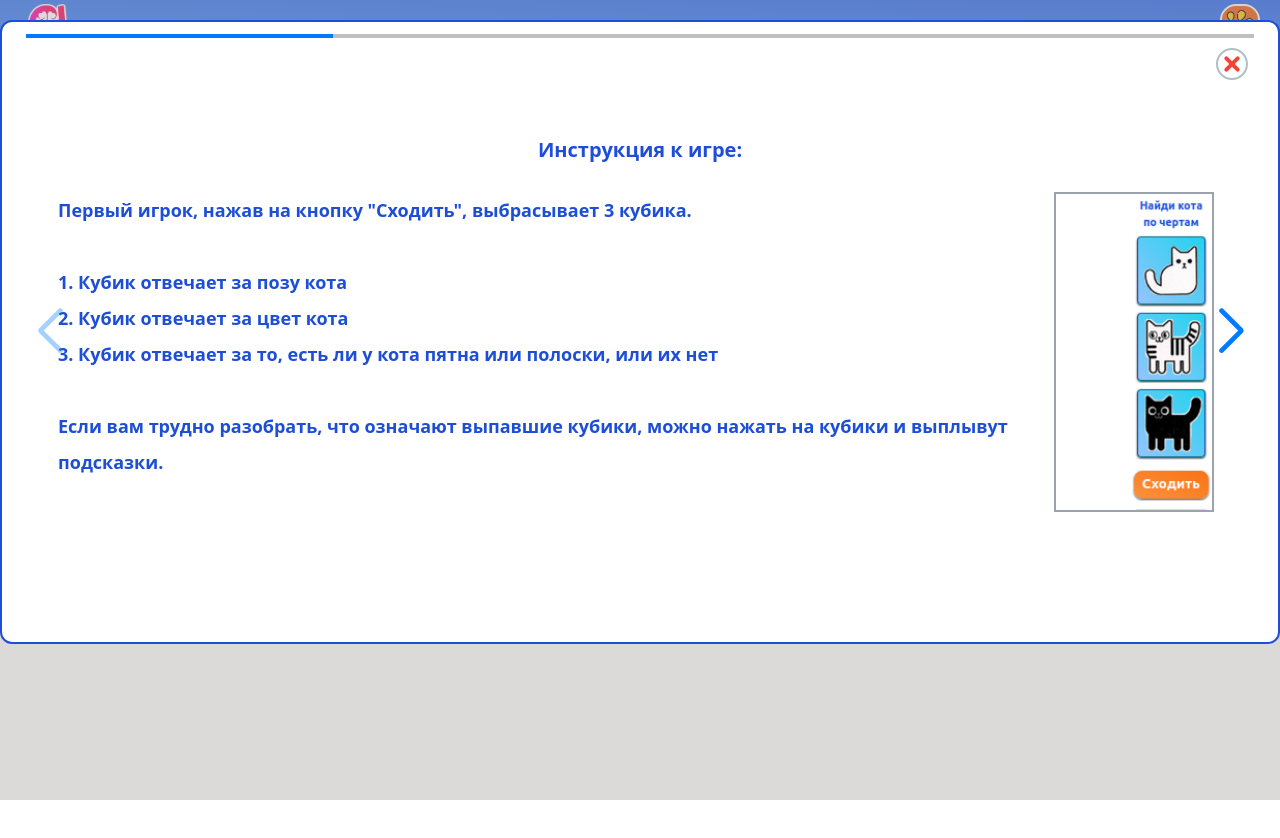
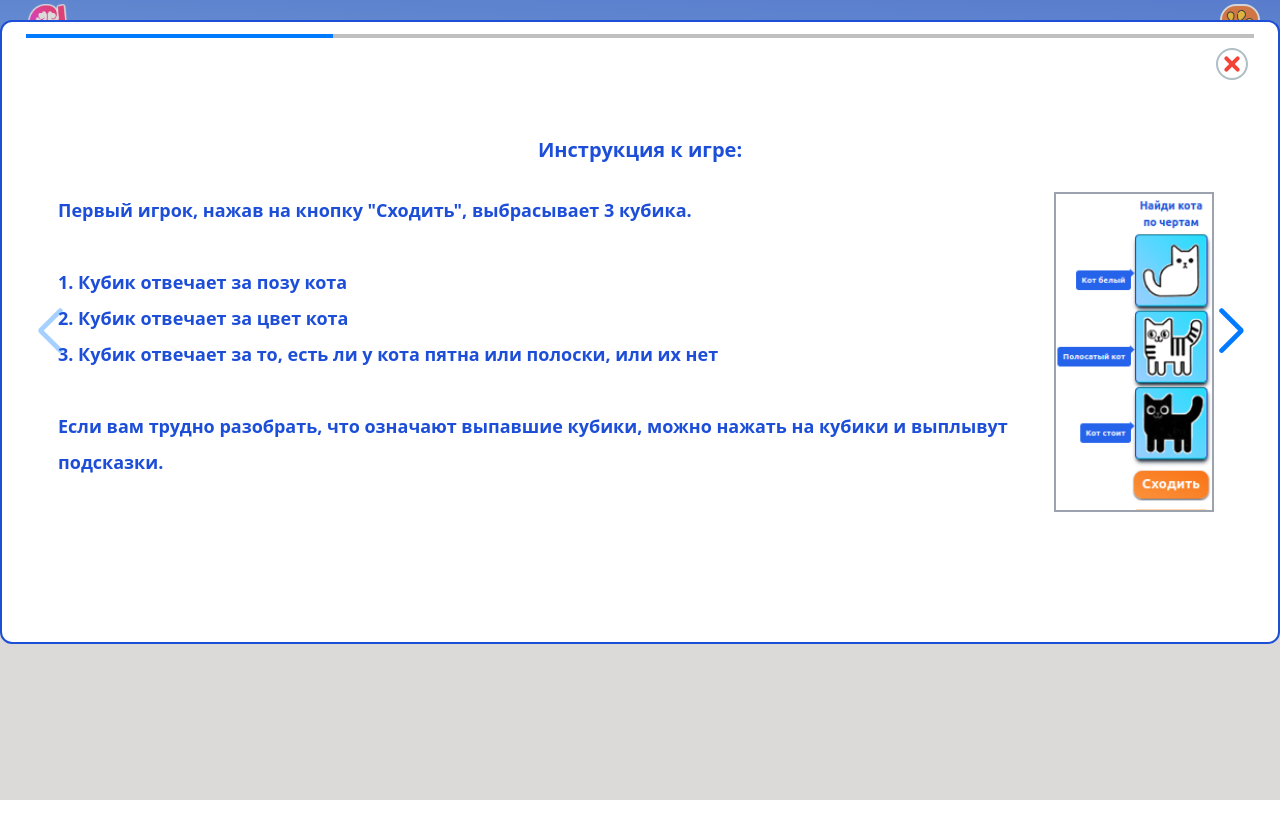
Before and after one commit to Ilya-andreevi4/were_is_my_cat, a React (Vite) app: page /GamePage in a window 1280 px wide. Both pictures are taken after a click on the button 1228 px from the left and 84 px from the top of the page. Shown: the top 838 px of the page. Built offline with nearby package versions, Linux system fonts and the light colour scheme.

Commit message:
изменено:      src/components/pages/GamePage/Instruction.tsx

```diff
--- a/src/components/pages/GamePage/Instruction.tsx
+++ b/src/components/pages/GamePage/Instruction.tsx
@@ -35,7 +35,7 @@ export default function Instruction() {
                 </span>
               </h2>
               <div className="flex-none bg-center relative h-80 w-40 mr-6 my-auto border-2 border-gray-400">
-                <img src="./instruction_1.png" alt="" className="" />
+                <img src="./instruction_2.png" alt="" className="" />
               </div>
             </div>
           </div>
```
